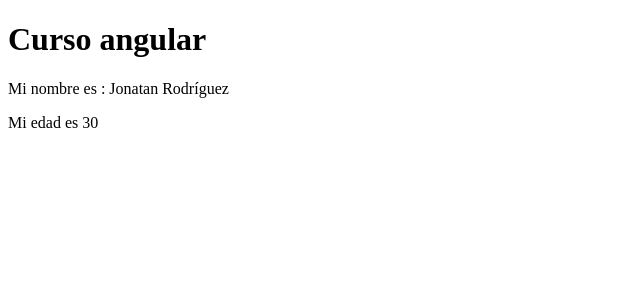
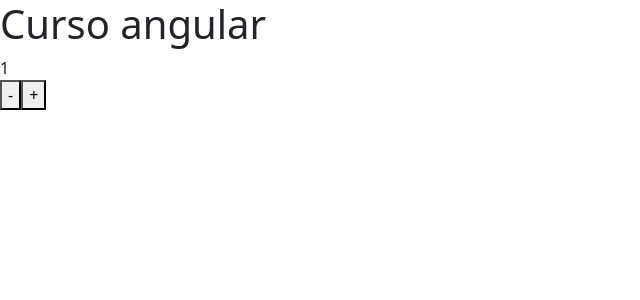
Before and after one commit to johncab1/curso_angular, an Angular app: page / in a window 1280 px wide. Shown: the top 300 px of the page, without its empty margins (0-640 px from the left). Built offline with nearby package versions, Linux system fonts and the light colour scheme.

Commit message:
se agrega función de contador (incrementar y decrementar)

```diff
--- a/src/app/contador/contador.component.html
+++ b/src/app/contador/contador.component.html
@@ -1,2 +1,9 @@
-<p>Mi nombre es : {{ persona.nombre }}</p>
-<p>Mi edad es {{ persona.edad }}</p>
+<!-- <p>Mi nombre es : {{ persona.nombre }}</p>
+<p>Mi edad es {{ persona.edad }}</p> -->
+
+<span>{{ numero}}</span>
+
+<br>
+<button (click)="decrementar()"> - </button>
+
+<button (click)="incrementar()"> + </button>
--- a/src/app/contador/contador.component.ts
+++ b/src/app/contador/contador.component.ts
@@ -15,8 +15,20 @@ export class ContadorComponent {
 
   //nombre:string = "Jonatan Rodríguez";
 
-  persona:Persona = {
-    nombre: 'Jonatan Rodríguez',
-    edad: 30
+  // persona:Persona = {
+  //   nombre: 'Jonatan Rodríguez',
+  //   edad: 30
+  // }
+
+  numero:number  = 1;
+
+  decrementar()
+  {
+    this.numero --;
+  }
+
+  incrementar()
+  {
+    this.numero += 1;
   }
 }
--- a/src/index.html
+++ b/src/index.html
@@ -6,6 +6,8 @@
   <base href="/">
   <meta name="viewport" content="width=device-width, initial-scale=1">
   <link rel="icon" type="image/x-icon" href="favicon.ico">
+  <link href="https://cdn.jsdelivr.net/npm/bootstrap@5.0.2/dist/css/bootstrap.min.css" rel="stylesheet" integrity="sha384-EVSTQN3/azprG1Anm3QDgpJLIm9Nao0Yz1ztcQTwFspd3yD65VohhpuuCOmLASjC" crossorigin="anonymous">
+
 </head>
 <body>
 
```
